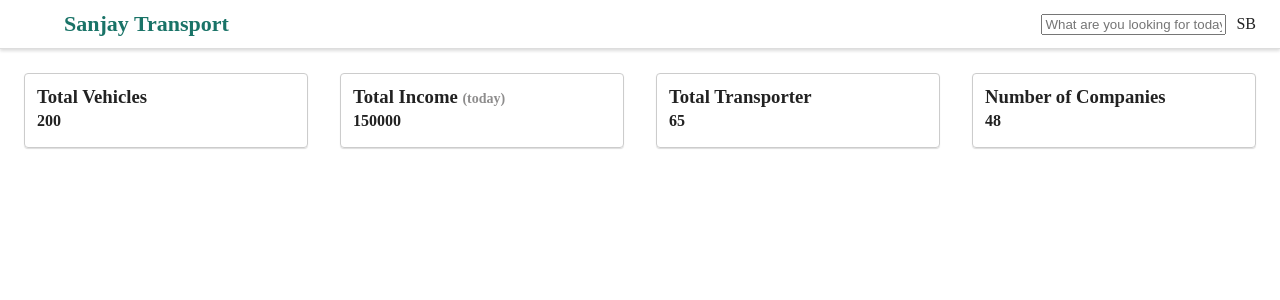
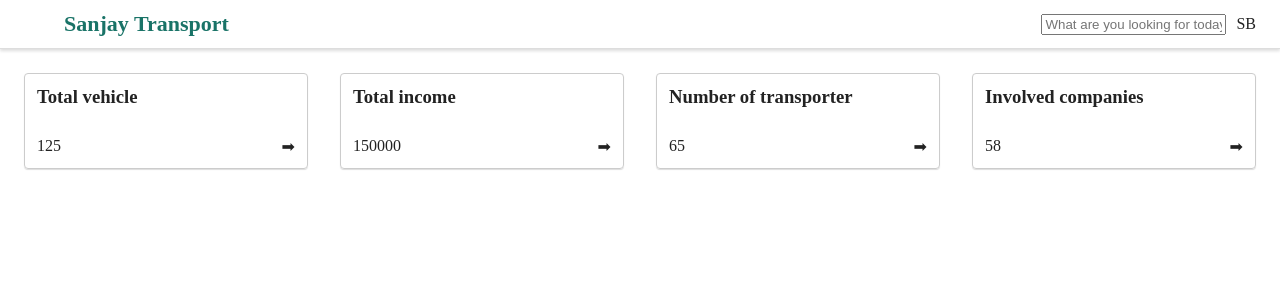
Before and after one commit to HpSharma/transport, a React (Vite) app: page / in a window 1280 px wide. Shown: the top 300 px of the page. Built offline with nearby package versions, Linux system fonts and the light colour scheme; some icons are missing.

Commit message:
Slot components

```diff
--- /dev/null
+++ b/src/components/common/Tiles/index.jsx
@@ -0,0 +1,61 @@
+import React, { isValidElement } from 'react';
+import { styled } from '@mui/material/styles';
+
+const Container = styled('div')({
+  display: 'flex',
+  flexDirection: 'column',
+  justifyContent: 'space-between',
+  gap: 4,
+  boxShadow: '0px 1px 1px 0px #ddd',
+  border: '1px solid #CCC',
+  borderRadius: 4,
+  padding: 12,
+  minHeight: 70,
+  cursor: 'pointer',
+
+  ':hover': {
+    boxShadow: '0px 1px 1px 0px #197367',
+    borderColor: '#197367',
+  },
+});
+
+const HeaderRoot = styled('h3')({
+  margin: 0,
+  span: {
+    fontSize: 14,
+    color: '#8e8d8d',
+  },
+});
+
+const ContentRoot = styled('div')({
+  display: 'flex',
+});
+
+const Tiles = ({ children }) => {
+  let headerChildren = null,
+    contentChildren = null;
+
+  React.Children.forEach(children, (child) => {
+    if (!isValidElement(child)) return;
+
+    if (child.type.name === 'Header') {
+      headerChildren = child;
+    } else if (child.type.name === 'Content') {
+      contentChildren = child;
+    }
+  });
+
+  return (
+    <Container>
+      {headerChildren} {contentChildren}
+    </Container>
+  );
+};
+
+const Header = ({ children }) => <HeaderRoot>{children}</HeaderRoot>;
+const Content = ({ children }) => <ContentRoot>{children}</ContentRoot>;
+
+Tiles.Header = Header;
+Tiles.Content = Content;
+
+export default Tiles;
--- a/src/pages/Dashboard/StyledComponent.jsx
+++ b/src/pages/Dashboard/StyledComponent.jsx
@@ -11,29 +11,3 @@
   display: 'flex',
   flexDirection: 'row',
 });
-
-export const Tiles = styled(Grid)({
-  display: 'flex',
-  flexDirection: 'column',
-  gap: 4,
-  boxShadow: '0px 1px 1px 0px #ddd',
-  border: '1px solid #CCC',
-  borderRadius: 4,
-  padding: 12,
-  minHeight: 75,
-
-  cursor: 'pointer',
-
-  ':hover': {
-    boxShadow: '0px 1px 1px 0px #197367',
-    borderColor: '#197367',
-  },
-
-  h3: {
-    margin: 0,
-    span: {
-      fontSize: 14,
-      color: '#8e8d8d',
-    },
-  },
-});
--- a/src/pages/Dashboard/index.jsx
+++ b/src/pages/Dashboard/index.jsx
@@ -1,12 +1,13 @@
 import { useEffect, useState } from 'react';
+import { Link } from 'react-router-dom';
 
-import Header from '@components/Header';
-import SideBar from '@components/SideBar/index.jsx';
-import { MainContainer, Tiles, TilesContainer } from './StyledComponent.jsx';
+import { MainContainer, TilesContainer } from './StyledComponent.jsx';
 import DashboardApiService from '@services/DashboardApiService.js';
+import Tiles from '@components/common/Tiles/index.jsx';
+import { Grid } from '@mui/material';
 
 const Dashboard = () => {
-  const [tilesData, setTilesData] = useState({});
+  const [tilesData, setTilesData] = useState([]);
 
   useEffect(() => {
     const fetchTitlesDetails = async () => {
@@ -19,24 +20,33 @@
     <>
       <MainContainer>
         <TilesContainer container spacing={4} columns={12}>
-          <Tiles size={{ xs: 12, sm: 6, md: 3 }}>
-            <h3>Total Vehicles</h3>
-            <b>{tilesData.vehicles}</b>
-          </Tiles>
-          <Tiles size={{ xs: 12, sm: 6, md: 3 }}>
-            <h3>
-              Total Income <span>(today)</span>
-            </h3>
-            <b>{tilesData.income}</b>
-          </Tiles>
-          <Tiles size={{ xs: 12, sm: 6, md: 3 }}>
-            <h3>Total Transporter</h3>
-            <b>{tilesData.transporter}</b>
-          </Tiles>
-          <Tiles size={{ xs: 12, sm: 6, md: 3 }}>
-            <h3>Number of Companies</h3>
-            <b>{tilesData.companies}</b>
-          </Tiles>
+          {tilesData?.map((item, index) => {
+            return (
+              <Grid
+                key={item.title + '-' + index}
+                size={{ xs: 12, sm: 6, md: 3 }}
+              >
+                <Link to={'/pump'}>
+                  <Tiles>
+                    <Tiles.Header>{item.title}</Tiles.Header>
+                    <Tiles.Content>
+                      <div
+                        style={{
+                          width: '100%',
+                          display: 'flex',
+                          justifyContent: 'space-between',
+                        }}
+                      >
+                        <span>{item.count}</span>
+                        <span>➡</span>
+                      </div>
+                    </Tiles.Content>
+                    asdfasdfasdfasdfasdfasdf
+                  </Tiles>
+                </Link>
+              </Grid>
+            );
+          })}
         </TilesContainer>
       </MainContainer>
     </>
--- a/src/services/DashboardApiService.js
+++ b/src/services/DashboardApiService.js
@@ -7,12 +7,24 @@
 
   static fetchDashboardTilesDetails = async () => {
     // return await BaseApiRequest.get('/dashboard/tiles');
-    return Promise.resolve({
-      vehicles: 200,
-      income: 150000,
-      transporter: 65,
-      companies: 48,
-    });
+    return Promise.resolve([
+      {
+        title: 'Total vehicle',
+        count: 125,
+      },
+      {
+        title: 'Total income',
+        count: 150000,
+      },
+      {
+        title: 'Number of transporter',
+        count: 65,
+      },
+      {
+        title: 'Involved companies',
+        count: 58,
+      },
+    ]);
   };
 }
 
```
